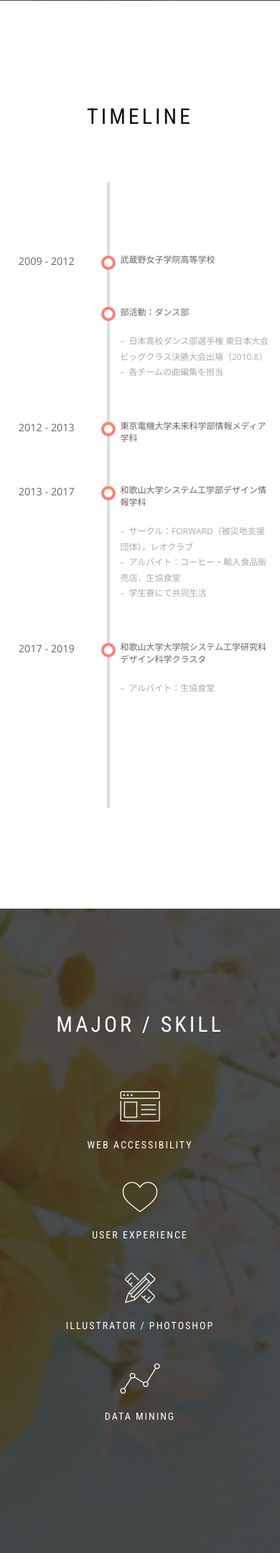
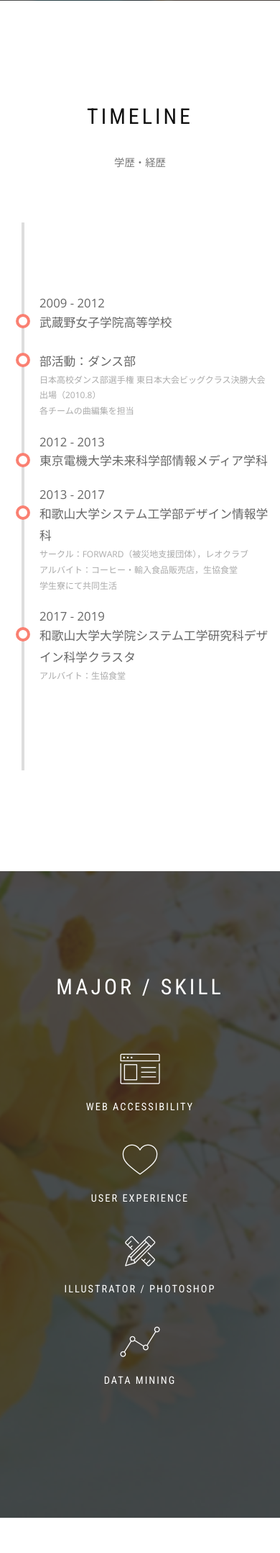
Before and after one commit to s185041/s185041.github.io, a PHP site: page / in a window 390 px wide. Shown: the part 716-2873 px from the top of the page at 72% size. Run offline with PHP 8.4, Linux system fonts and the light colour scheme; some web fonts are replaced.

Commit message:
timelineレスポンシブ化

```diff
--- a/assets/css/a.css
+++ b/assets/css/a.css
@@ -2,7 +2,15 @@
   text-transform: uppercase;
   letter-spacing: 2px;
   font-weight: 400;
-  font-size: 14px;
+  font-size: 1.2em;
   color: #fff;
   margin: 16px 0 15px;
 }
+
+.a-subtitle {
+  margin-top: -40px;
+  text-align: center;
+  font-size: 1.2em;
+  color: #777;
+  margin-bottom: 70px;
+}
--- a/assets/css/timeline.css
+++ b/assets/css/timeline.css
@@ -1,3 +1,24 @@
+.entry .title h3 {
+  margin: 0;
+  font-size: 1.4em;
+}
+.entry .body p {
+  margin: 0;
+  font-size: 1.4em;
+}
+.entry .body ul {
+  color: #aaa;
+  padding-left: 0;
+  list-style-type: none;
+}
+/*
+.entry .body ul li:before {
+  content: "–";
+  margin-right: .5em;
+}
+*/
+
+@media ( min-width : 767px ){
   .timeline {
     width: 100%;
     margin: 0 auto;
@@ -19,18 +40,9 @@
     display: table;
     clear: both;
   }
-
   .entry {
     clear: both;
     text-align: left;
-  position: relative;
-}
-.entry .title {
-  margin-bottom: .5em;
-  float: left;
-  width: 33%;
-  padding-right: 30px;
-  text-align: right;
     position: relative;
   }
   .entry .title:before {
@@ -41,17 +53,16 @@
     border: 4px solid salmon;
     background-color: #fff;
     border-radius: 100%;
-  top: 10%;
     right: -27px;
     z-index: 99;
   }
-.entry .title h3 {
-  margin: 0;
-  font-size: 120%;
-}
-.entry .title p {
-  margin: 0;
-  font-size: 120%;
+  .entry .title {
+    margin: .5em auto;
+    float: left;
+    width: 33%;
+    padding-right: 30px;
+    text-align: right;
+    position: relative;
   }
   .entry .body {
     margin: 0 0 3em;
@@ -59,19 +70,46 @@
     width: 66%;
     padding-left: 30px;
   }
-.entry .body p {
-  line-height: 1.4em;
 }
-.entry .body p:first-child {
-  margin-top: 0;
-  font-weight: 400;
+
+@media (max-width: 767px) {
+  .timeline {
+    width: 100%;
+    margin: 0 auto;
+    max-width: 500px;
+    padding: 100px 0;
+    position: relative;
   }
-.entry .body ul {
-  color: #aaa;
-  padding-left: 0;
-  list-style-type: none;
+  .timeline:before {
+    content: '';
+    position: absolute;
+    top: 0px;
+    left: 15px;
+    bottom: 0px;
+    width: 4px;
+    background: #ddd;
   }
-.entry .body ul li:before {
-  content: "–";
-  margin-right: .5em;
+  .timeline:after {
+    content: "";
+    display: table;
+    clear: both;
   }
+  .entry {
+    clear: both;
+    margin-left: 40px;
+    text-align: left;
+    position: relative;
+  }
+  .entry .title:after {
+    content: '';
+    position: absolute;
+    width: 20px;
+    height: 20px;
+    border: 4px solid salmon;
+    background-color: #fff;
+    border-radius: 100%;
+    top: 27px;
+    left: -33px;
+    z-index: 99;
+  }
+}
--- a/index.html
+++ b/index.html
@@ -65,7 +65,7 @@
           </div>
         </div>
       </nav>
-      <section class="home-section home-parallax home-fade bg-dark-60" id="home" data-background="assets/images/portfolio_header_bg.jpg">
+      <section class="home-section bg-dark-60" id="home" data-background="assets/images/portfolio_header_bg.jpg">
         <div class="titan-caption">
           <div class="caption-content">
             <div class="font-alt mb-30 module-subtitle">2013 - 2017</div>
@@ -80,6 +80,7 @@
             <div class="row">
               <div class="col-sm-6 col-sm-offset-3">
                 <h2 class="module-title font-alt">TIMELINE</h2>
+                <p class="a-subtitle">学歴・経歴</p>
               </div>
             </div>
             <div class="timeline">
@@ -89,12 +90,11 @@
                 </div>
                 <div class="body">
                   <p>武蔵野女子学院高等学校</p>
-                  <ul>
-                  </ul>
                 </div>
               </div>
                 <div class="entry">
                   <div class="title">
+                    <h3>　</h3>
                   </div>
                   <div class="body">
                     <p>部活動：ダンス部</p>
@@ -182,6 +182,7 @@
             <div class="row">
               <div class="col-sm-6 col-sm-offset-3">
                 <h2 class="module-title font-alt">Projects</h2>
+                <p class="a-subtitle">作品一覧（クリックで詳細表示）</p>
               </div>
             </div>
             <ul class="works-grid works-grid-gut works-grid-3 works-hover-w" id="works-grid">
```
Lines whose indentation alone changed are shown as unchanged.
